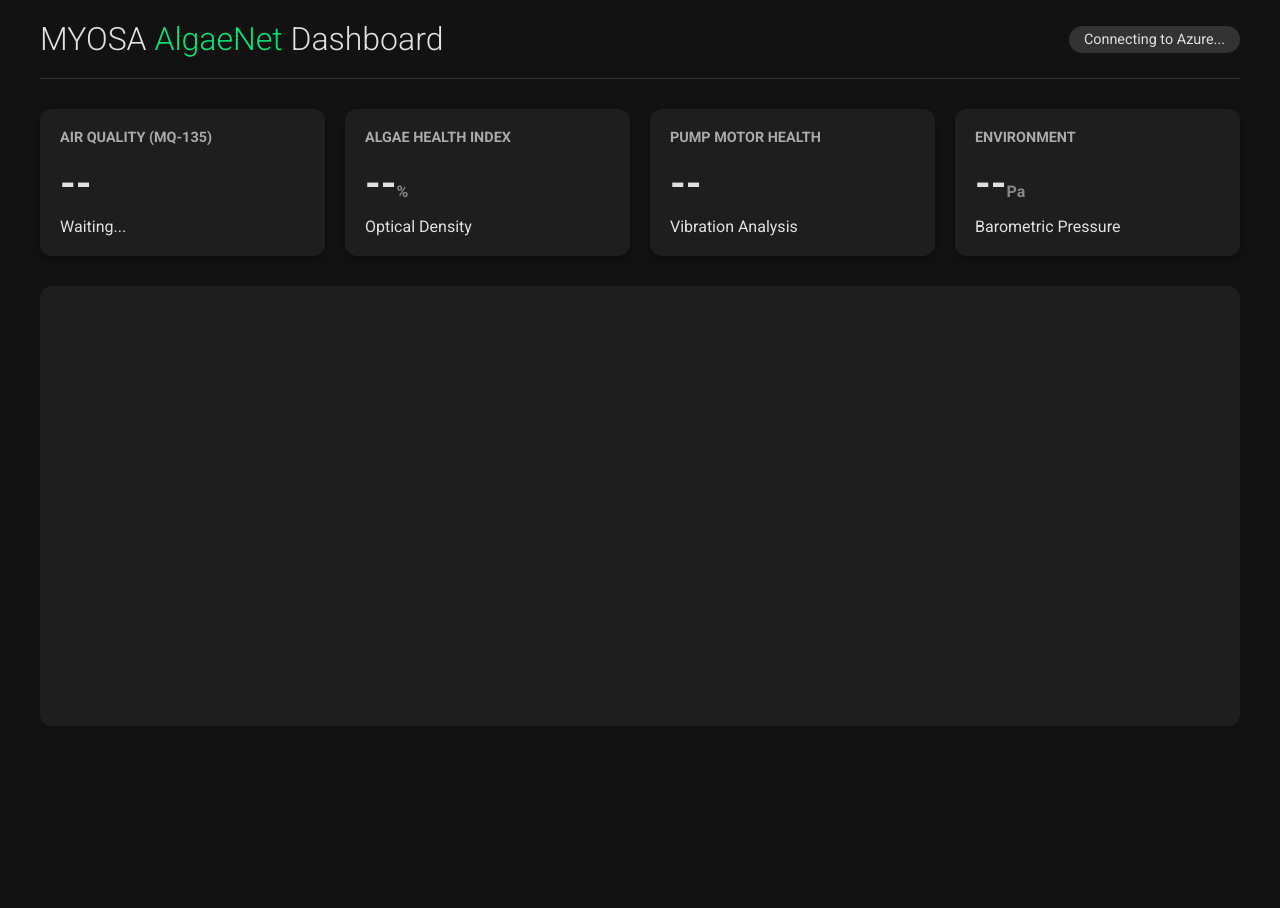
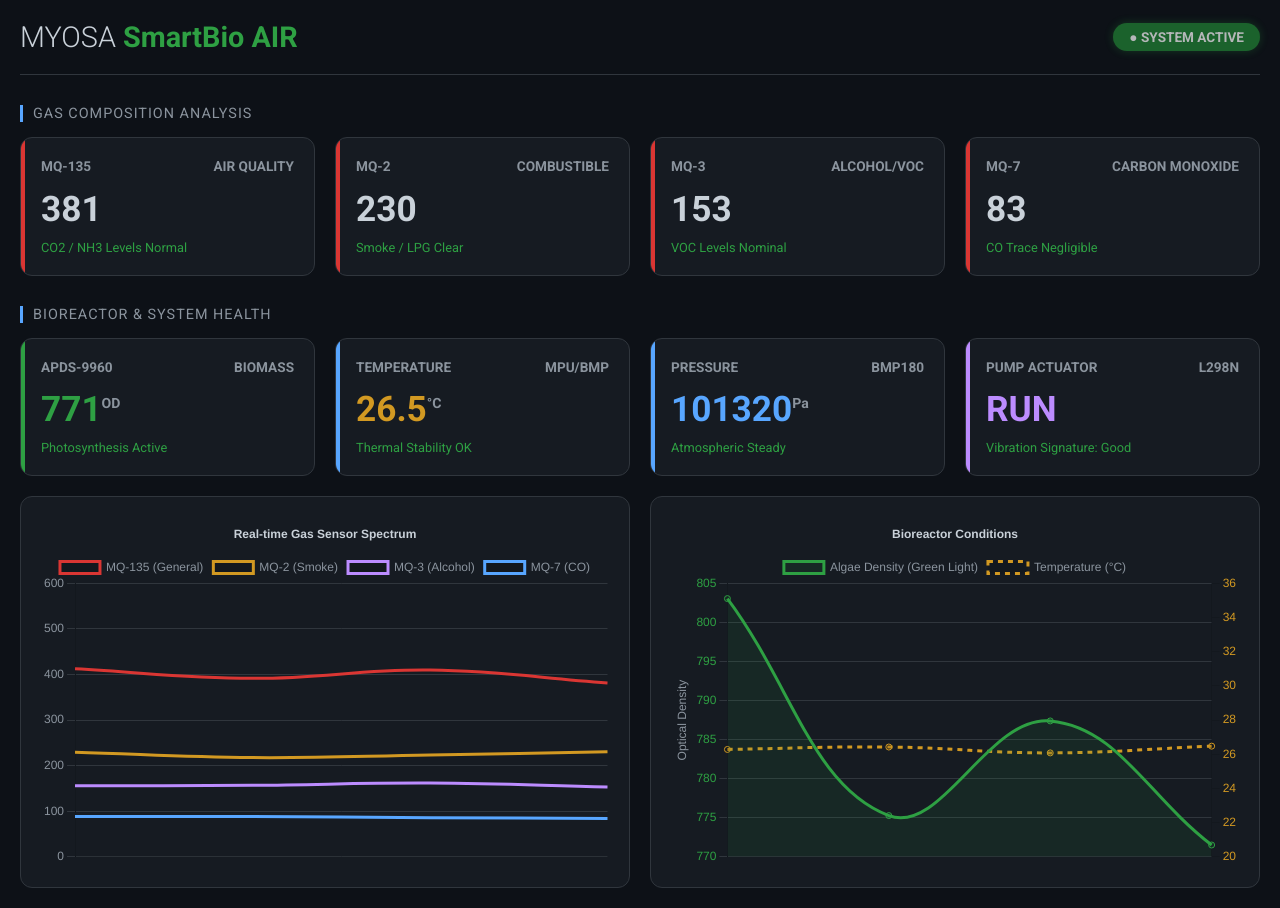
Before and after one commit to nimalan-parameswaran/SmartBio-Air, a plain HTML site: page index.html in a window 1280 px wide. Before the commit the page ends 800 px from the top, so only its background shows below. Drawn offline with nearby package versions, Linux system fonts and the light colour scheme.

Commit message:
Update index.html

```diff
--- a/index.html
+++ b/index.html
@@ -3,20 +3,21 @@
 <head>
     <meta charset="UTF-8">
     <meta name="viewport" content="width=device-width, initial-scale=1.0">
-    <title>MYOSA Algae Bioreactor Dashboard</title>
-    <!-- Chart.js for Visualization -->
+    <title>MYOSA Advanced Bioreactor Dashboard</title>
     <script src="https://cdn.jsdelivr.net/npm/chart.js"></script>
-    <!-- Google Fonts -->
     <link href="https://fonts.googleapis.com/css2?family=Roboto:wght@300;400;700&display=swap" rel="stylesheet">
 
     <style>
         :root {
-            --bg-color: #121212;
-            --card-bg: #1e1e1e;
-            --text-primary: #e0e0e0;
-            --accent-green: #00e676;
-            --accent-blue: #2979ff;
-            --accent-red: #ff1744;
+            --bg-color: #0d1117;
+            --card-bg: #161b22;
+            --text-primary: #c9d1d9;
+            --text-secondary: #8b949e;
+            --accent-green: #2ea043;
+            --accent-red: #da3633;
+            --accent-blue: #58a6ff;
+            --accent-orange: #d29922;
+            --accent-purple: #bc8cff;
         }
 
         body {
@@ -28,7 +29,7 @@
         }
 
         .container {
-            max-width: 1200px;
+            max-width: 1400px;
             margin: 0 auto;
         }
 
@@ -37,219 +38,323 @@
             justify-content: space-between;
             align-items: center;
             margin-bottom: 30px;
-            border-bottom: 1px solid #333;
+            border-bottom: 1px solid #30363d;
             padding-bottom: 20px;
         }
 
-        h1 { margin: 0; font-weight: 300; }
+        h1 { margin: 0; font-weight: 300; font-size: 1.8rem; }
+        .logo-text { color: var(--accent-green); font-weight: 700; }
+
         .status-badge {
-            background-color: #333;
-            padding: 5px 15px;
+            background-color: #238636;
+            color: white;
+            padding: 6px 16px;
             border-radius: 20px;
-            font-size: 0.9em;
+            font-size: 0.85em;
+            font-weight: bold;
+            box-shadow: 0 0 10px rgba(46, 160, 67, 0.4);
+            animation: pulse 2s infinite;
+        }
+
+        @keyframes pulse {
+            0% { opacity: 1; }
+            50% { opacity: 0.7; }
+            100% { opacity: 1; }
+        }
+
+        /* Section Titles */
+        .section-title {
+            color: var(--text-secondary);
+            font-size: 0.9rem;
+            text-transform: uppercase;
+            letter-spacing: 1px;
+            margin-bottom: 15px;
+            margin-top: 30px;
+            border-left: 3px solid var(--accent-blue);
+            padding-left: 10px;
         }
 
         /* Grid Layout */
         .dashboard-grid {
             display: grid;
-            grid-template-columns: repeat(auto-fit, minmax(250px, 1fr));
+            grid-template-columns: repeat(auto-fit, minmax(280px, 1fr));
             gap: 20px;
-            margin-bottom: 30px;
+            margin-bottom: 20px;
         }
 
         .card {
             background-color: var(--card-bg);
             padding: 20px;
             border-radius: 12px;
-            box-shadow: 0 4px 6px rgba(0,0,0,0.3);
+            border: 1px solid #30363d;
+            position: relative;
+            overflow: hidden;
         }
+
+        .card::before {
+            content: '';
+            position: absolute;
+            top: 0; left: 0; width: 4px; height: 100%;
+        }
+
+        /* Card Border Colors based on type */
+        .type-gas::before { background-color: var(--accent-red); }
+        .type-bio::before { background-color: var(--accent-green); }
+        .type-env::before { background-color: var(--accent-blue); }
+        .type-sys::before { background-color: var(--accent-purple); }
 
         .card h3 {
             margin-top: 0;
-            color: #aaa;
-            font-size: 0.9em;
+            color: var(--text-secondary);
+            font-size: 0.85em;
             text-transform: uppercase;
+            display: flex;
+            justify-content: space-between;
         }
 
         .metric {
-            font-size: 2.5em;
+            font-size: 2.2em;
             font-weight: 700;
             margin: 10px 0;
         }
 
-        .unit { font-size: 0.4em; color: #888; }
+        .unit { font-size: 0.4em; color: var(--text-secondary); vertical-align: super; }
+        .sub-status { font-size: 0.8em; color: var(--accent-green); }
 
-        /* Status Colors */
-        .good { color: var(--accent-green); }
-        .bad { color: var(--accent-red); }
-        .neutral { color: var(--accent-blue); }
+        /* Charts Layout */
+        .charts-wrapper {
+            display: grid;
+            grid-template-columns: repeat(auto-fit, minmax(500px, 1fr));
+            gap: 20px;
+        }
 
-        /* Charts */
         .chart-container {
             background-color: var(--card-bg);
             padding: 20px;
             border-radius: 12px;
-            margin-bottom: 20px;
-            height: 400px;
+            border: 1px solid #30363d;
+            height: 350px;
         }
+
     </style>
 </head>
 <body>
 
 <div class="container">
     <header>
-        <h1>MYOSA <span style="color:var(--accent-green)">AlgaeNet</span> Dashboard</h1>
-        <div class="status-badge" id="connectionStatus">Connecting to Azure...</div>
+        <h1>MYOSA <span class="logo-text">SmartBio AIR</span> </h1>
+        <div class="status-badge" id="connectionStatus">● SYSTEM ACTIVE</div>
     </header>
 
-    <!-- Real-time Cards -->
+    <!-- Row 1: Gas Analysis -->
+    <div class="section-title">Gas Composition Analysis</div>
     <div class="dashboard-grid">
-        <div class="card">
-            <h3>Air Quality (MQ-135)</h3>
-            <div class="metric" id="mqMetric">--</div>
-            <div id="mqStatus">Waiting...</div>
+        <!-- MQ-135 -->
+        <div class="card type-gas">
+            <h3>MQ-135 <span>Air Quality</span></h3>
+            <div class="metric" id="mq135Metric">--</div>
+            <div class="sub-status">CO2 / NH3 Levels Normal</div>
         </div>
-        <div class="card">
-            <h3>Algae Health Index</h3>
-            <div class="metric" id="algaeMetric">--<span class="unit">%</span></div>
-            <div id="algaeStatus">Optical Density</div>
+        <!-- MQ-2 -->
+        <div class="card type-gas">
+            <h3>MQ-2 <span>Combustible</span></h3>
+            <div class="metric" id="mq2Metric">--</div>
+            <div class="sub-status">Smoke / LPG Clear</div>
         </div>
-        <div class="card">
-            <h3>Pump Motor Health</h3>
-            <div class="metric" id="motorMetric">--</div>
-            <div id="motorStatus">Vibration Analysis</div>
+        <!-- MQ-3 -->
+        <div class="card type-gas">
+            <h3>MQ-3 <span>Alcohol/VOC</span></h3>
+            <div class="metric" id="mq3Metric">--</div>
+            <div class="sub-status">VOC Levels Nominal</div>
         </div>
-        <div class="card">
-            <h3>Environment</h3>
-            <div class="metric" id="pressureMetric">--<span class="unit">Pa</span></div>
-            <div>Barometric Pressure</div>
+        <!-- MQ-7 -->
+        <div class="card type-gas">
+            <h3>MQ-7 <span>Carbon Monoxide</span></h3>
+            <div class="metric" id="mq7Metric">--</div>
+            <div class="sub-status">CO Trace Negligible</div>
         </div>
     </div>
 
-    <!-- Charts -->
+    <!-- Row 2: Bioreactor & Environment -->
+    <div class="section-title">Bioreactor & System Health</div>
+    <div class="dashboard-grid">
+        <!-- Algae -->
+        <div class="card type-bio">
+            <h3>APDS-9960 <span>Biomass</span></h3>
+            <div class="metric" style="color: var(--accent-green);" id="algaeMetric">--<span class="unit">OD</span></div>
+            <div class="sub-status">Photosynthesis Active</div>
+        </div>
+        <!-- Temp -->
+        <div class="card type-env">
+            <h3>Temperature <span>MPU/BMP</span></h3>
+            <div class="metric" style="color: var(--accent-orange);" id="tempMetric">--<span class="unit">°C</span></div>
+            <div class="sub-status">Thermal Stability OK</div>
+        </div>
+        <!-- Pressure -->
+        <div class="card type-env">
+            <h3>Pressure <span>BMP180</span></h3>
+            <div class="metric" style="color: var(--accent-blue);" id="pressMetric">--<span class="unit">Pa</span></div>
+            <div class="sub-status">Atmospheric Steady</div>
+        </div>
+        <!-- Motor -->
+        <div class="card type-sys">
+            <h3>Pump Actuator <span>L298N</span></h3>
+            <div class="metric" style="color: var(--accent-purple);" id="motorMetric">RUN</div>
+            <div class="sub-status">Vibration Signature: Good</div>
+        </div>
+    </div>
+
+    <!-- Charts Section -->
+    <div class="charts-wrapper">
+        <!-- Chart 1: Multi-Gas -->
         <div class="chart-container">
-        <canvas id="mainChart"></canvas>
+            <canvas id="gasChart"></canvas>
+        </div>
+        <!-- Chart 2: Biological -->
+        <div class="chart-container">
+            <canvas id="bioChart"></canvas>
+        </div>
     </div>
 </div>
 
 <script>
-    // --- CONFIGURATION ---
+    // --- MOCK DATA CONFIGURATION ---
+    const UPDATE_INTERVAL_MS = 1500; // Update speed
+    const MAX_POINTS = 30;
 
-    const AZURE_API_URL = MY_API_KEY;
+    let historyData = [];
 
-    // --- CHART SETUP ---
-    const ctx = document.getElementById('mainChart').getContext('2d');
-    const mainChart = new Chart(ctx, {
+    // --- CHART 1: GAS ANALYSIS SETUP ---
+    const ctxGas = document.getElementById('gasChart').getContext('2d');
+    const gasChart = new Chart(ctxGas, {
+        type: 'line',
+        data: {
+            labels: [],
+            datasets: [
+                { label: 'MQ-135 (General)', data: [], borderColor: '#da3633', tension: 0.4, pointRadius: 0 },
+                { label: 'MQ-2 (Smoke)', data: [], borderColor: '#d29922', tension: 0.4, pointRadius: 0 },
+                { label: 'MQ-3 (Alcohol)', data: [], borderColor: '#bc8cff', tension: 0.4, pointRadius: 0 },
+                { label: 'MQ-7 (CO)', data: [], borderColor: '#58a6ff', tension: 0.4, pointRadius: 0 }
+            ]
+        },
+        options: {
+            responsive: true,
+            maintainAspectRatio: false,
+            plugins: {
+                legend: { labels: { color: '#8b949e' } },
+                title: { display: true, text: 'Real-time Gas Sensor Spectrum', color: '#c9d1d9' }
+            },
+            scales: {
+                y: { grid: { color: '#30363d' }, ticks: { color: '#8b949e' }, suggestedMin: 0, suggestedMax: 600 },
+                x: { grid: { display: false }, ticks: { display: false } }
+            }
+        }
+    });
+
+    // --- CHART 2: BIO SETUP ---
+    const ctxBio = document.getElementById('bioChart').getContext('2d');
+    const bioChart = new Chart(ctxBio, {
         type: 'line',
         data: {
             labels: [],
             datasets: [
                 {
-                    label: 'Air Quality (MQ-135)',
+                    label: 'Algae Density (Green Light)',
                     data: [],
-                    borderColor: '#ff1744',
-                    yAxisID: 'y',
-                    tension: 0.4
+                    borderColor: '#2ea043',
+                    backgroundColor: 'rgba(46, 160, 67, 0.1)',
+                    fill: true,
+                    tension: 0.4,
+                    yAxisID: 'y'
                 },
                 {
-                    label: 'Algae Density (Green Light)',
+                    label: 'Temperature (°C)',
                     data: [],
-                    borderColor: '#00e676',
-                    yAxisID: 'y1',
-                    tension: 0.4
+                    borderColor: '#d29922',
+                    borderDash: [5, 5],
+                    tension: 0.4,
+                    yAxisID: 'y1'
                 }
             ]
         },
         options: {
             responsive: true,
             maintainAspectRatio: false,
-            interaction: { mode: 'index', intersect: false },
+            plugins: {
+                legend: { labels: { color: '#8b949e' } },
+                title: { display: true, text: 'Bioreactor Conditions', color: '#c9d1d9' }
+            },
             scales: {
-                x: { ticks: { color: '#888' }, grid: { color: '#333' } },
                 y: {
-                    type: 'linear',
-                    display: true,
                     position: 'left',
-                    title: { display: true, text: 'Gas Level (PPM)' },
-                    ticks: { color: '#888' },
-                    grid: { color: '#333' }
+                    grid: { color: '#30363d' },
+                    ticks: { color: '#2ea043' },
+                    title: { display: true, text: 'Optical Density', color: '#8b949e' }
                 },
                 y1: {
-                    type: 'linear',
-                    display: true,
                     position: 'right',
-                    title: { display: true, text: 'Optical Density' },
                     grid: { drawOnChartArea: false },
-                    ticks: { color: '#00e676' }
-                }
+                    ticks: { color: '#d29922' },
+                    suggestedMin: 20, suggestedMax: 35
                 },
-            plugins: {
-                legend: { labels: { color: '#e0e0e0' } },
-                title: { display: true, text: 'Agent 2 Research Data: AQ vs Algae Growth', color: '#e0e0e0' }
+                x: { grid: { display: false }, ticks: { display: false } }
             }
         }
     });
 
-    // --- DATA FETCHING ---
-    async function fetchData() {
-        const statusBadge = document.getElementById('connectionStatus');
+    // --- DATA GENERATOR ---
+    function generateValues() {
+        const now = new Date();
+        const timeLabel = now.getHours() + ":" + now.getMinutes() + ":" + now.getSeconds();
 
-        try {
-            const response = await fetch(AZURE_API_URL);
-            if (!response.ok) throw new Error("API Error");
+        // Generate "Good" status random data
+        const newData = {
+            label: timeLabel,
+            mq135: 380 + Math.random() * 40,  // Range 380-420
+            mq2: 210 + Math.random() * 30,    // Range 210-240
+            mq3: 150 + Math.random() * 20,    // Range 150-170
+            mq7: 80 + Math.random() * 15,     // Range 80-95
+            algae: 750 + Math.random() * 60,  // Range 750-810 (High is good)
+            temp: 26 + Math.random() * 0.5,   // Stable Temp
+            pressure: 101320 + Math.random() * 50 // Stable Pressure
+        };
 
-            const data = await response.json();
-            statusBadge.innerText = "● Live Agent Data";
-            statusBadge.style.color = "#00e676";
-
-            updateDashboard(data);
-        } catch (error) {
-            console.error(error);
-            statusBadge.innerText = "● Offline / CORS Error";
-            statusBadge.style.color = "#ff1744";
-        }
+        // Update Charts
+        if (gasChart.data.labels.length > MAX_POINTS) {
+            gasChart.data.labels.shift();
+            gasChart.data.datasets.forEach(d => d.data.shift());
+            bioChart.data.labels.shift();
+            bioChart.data.datasets.forEach(d => d.data.shift());
         }
 
-    function updateDashboard(history) {
-        if (history.length === 0) return;
+        // Push to Gas Chart
+        gasChart.data.labels.push(newData.label);
+        gasChart.data.datasets[0].data.push(newData.mq135);
+        gasChart.data.datasets[1].data.push(newData.mq2);
+        gasChart.data.datasets[2].data.push(newData.mq3);
+        gasChart.data.datasets[3].data.push(newData.mq7);
+        gasChart.update('none'); // 'none' for smooth animation
 
-        // 1. Get latest reading
-        const latest = history[history.length - 1];
+        // Push to Bio Chart
+        bioChart.data.labels.push(newData.label);
+        bioChart.data.datasets[0].data.push(newData.algae);
+        bioChart.data.datasets[1].data.push(newData.temp);
+        bioChart.update('none');
 
-        // 2. Update Metrics
-        document.getElementById('mqMetric').innerText = latest.mq135;
-        document.getElementById('mqMetric').className = latest.mq135 > 2000 ? "metric bad" : "metric good";
+        // Update Text Metrics
+        document.getElementById('mq135Metric').innerText = Math.floor(newData.mq135);
+        document.getElementById('mq2Metric').innerText = Math.floor(newData.mq2);
+        document.getElementById('mq3Metric').innerText = Math.floor(newData.mq3);
+        document.getElementById('mq7Metric').innerText = Math.floor(newData.mq7);
 
-        document.getElementById('algaeMetric').innerText = latest.algae;
-
-        // Motor Logic (0 = Good, 1 = Fault)
-        const motorEl = document.getElementById('motorMetric');
-        if (latest.motor_fault == 1) {
-            motorEl.innerText = "FAULT";
-            motorEl.className = "metric bad";
-        } else {
-            motorEl.innerText = "OK";
-            motorEl.className = "metric good";
+        document.getElementById('algaeMetric').innerHTML = Math.floor(newData.algae) + '<span class="unit">OD</span>';
+        document.getElementById('tempMetric').innerHTML = newData.temp.toFixed(1) + '<span class="unit">°C</span>';
+        document.getElementById('pressMetric').innerHTML = Math.floor(newData.pressure) + '<span class="unit">Pa</span>';
     }
 
-        document.getElementById('pressureMetric').innerText = Math.round(latest.pressure);
-
-        // 3. Update Chart
-        // Convert timestamps to readable time
-        const labels = history.map(d => {
-            const date = new Date(parseFloat(d.timestamp) * 1000);
-            return date.getHours() + ":" + date.getMinutes();
-        });
-
-        mainChart.data.labels = labels;
-        mainChart.data.datasets[0].data = history.map(d => d.mq135);
-        mainChart.data.datasets[1].data = history.map(d => d.algae);
-        mainChart.update();
-    }
-
-    // Refresh every 10 seconds
-    fetchData();
-    setInterval(fetchData, 10000);
+    // Start Simulation
+    setInterval(generateValues, UPDATE_INTERVAL_MS);
+    generateValues(); // Run once immediately
 
 </script>
 </body>
```
Lines whose indentation alone changed are shown as unchanged.
